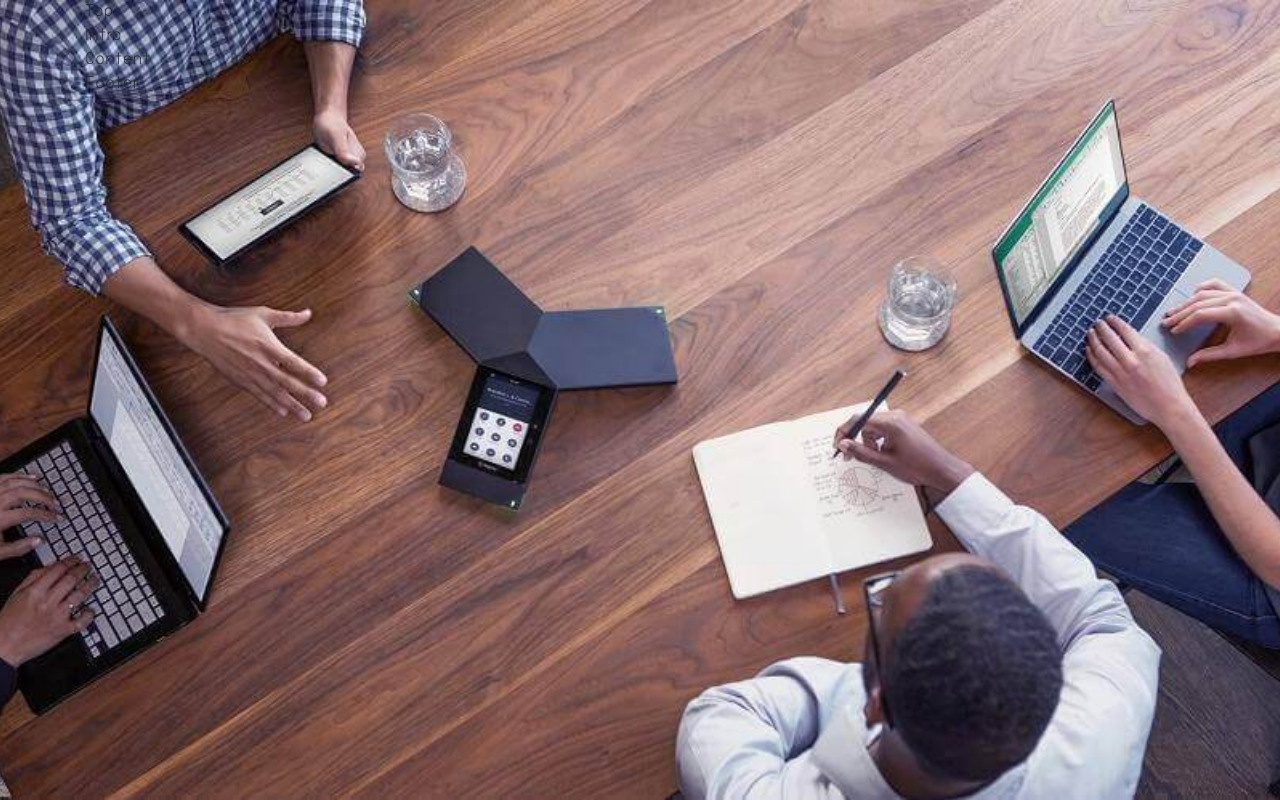
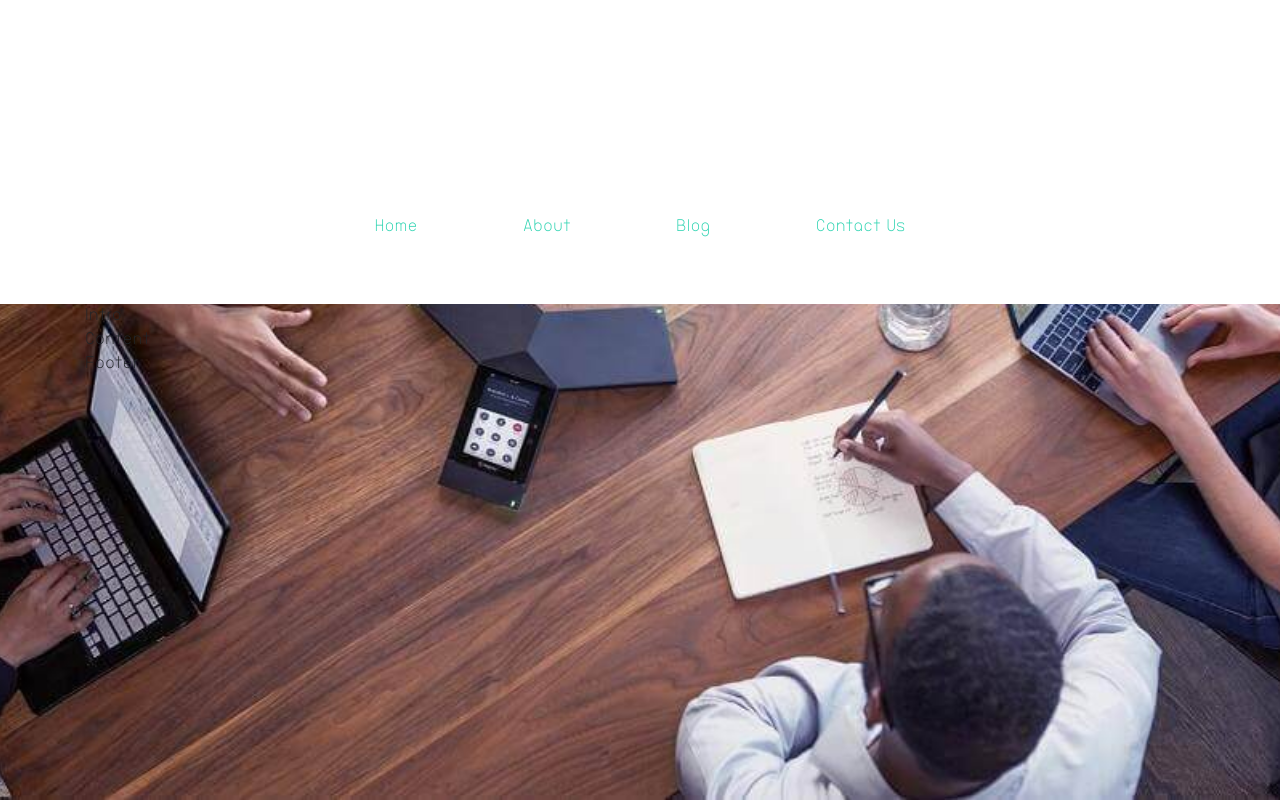
Before and after one commit to AimeTPGM/gl-frontend-testing-angularjs, a website: page public/common.html in a window 1280 px wide. Drawn offline with Linux system fonts and the light colour scheme.

Commit message:
add top section

```diff
--- a/public/assets/css/style.css
+++ b/public/assets/css/style.css
@@ -11,3 +11,55 @@ body{
 	-o-background-size: cover;
 	background-size: cover;
 }
+
+a{
+	color: #FFF;
+	text-decoration: none;
+}
+a:hover{
+	color: #0c4036;
+	text-decoration: none;
+}
+
+.white-background{
+	background: #FFF;
+}
+
+.header-wrapper{
+	padding-top: 50px;
+	margin-left: auto;
+	margin-right: auto;
+	padding-bottom: 50px;
+}
+
+.header-wrapper .header-img{
+	width: 100px;
+	height: 100px;
+	border-radius: 50%;
+	margin-left: auto;
+	margin-right: auto;
+	margin-bottom: 50px;
+}
+
+.header-wrapper .header-menu{
+	margin-left: auto;
+	margin-right: auto;
+	position: relative;
+  	text-align:center;
+}
+
+.header-wrapper .header-menu .menu-item{
+	padding: 15px 50px 15px 50px;
+	display:inline-block;
+	color: #28D2AF;
+}
+
+.header-wrapper .header-menu .menu-item a{
+	color: #28D2AF;
+	text-decoration: none;
+}
+
+.header-wrapper .header-menu .menu-item a:hover{
+	color: #0c4036;
+	text-decoration: none;
+}
--- a/public/views/index.html
+++ b/public/views/index.html
@@ -1,4 +1,4 @@
-<div ng-include="templates.top"></div>
+<div ng-include="templates.top" class="white-background"></div>
 <div ng-include="templates.intro"></div>
 <div ng-include="templates.content"></div>
 <div ng-include="templates.footer"></div>
--- a/public/views/top.html
+++ b/public/views/top.html
@@ -1,3 +1,19 @@
 <div class="container">
-	Top
+	<div class="header-wrapper">
+		<div class="header-img gradient-background"></div>
+		<div class="header-menu">
+			<div class="menu-item">
+				<a href="#">Home</a>
+			</div>
+			<div class="menu-item">
+				<a href="#">About</a>
+			</div>
+			<div class="menu-item">
+				<a href="#">Blog</a>
+			</div>
+			<div class="menu-item">
+				<a href="#">Contact Us</a>
+			</div>
+		</div>
+	</div>
 </div>
```
